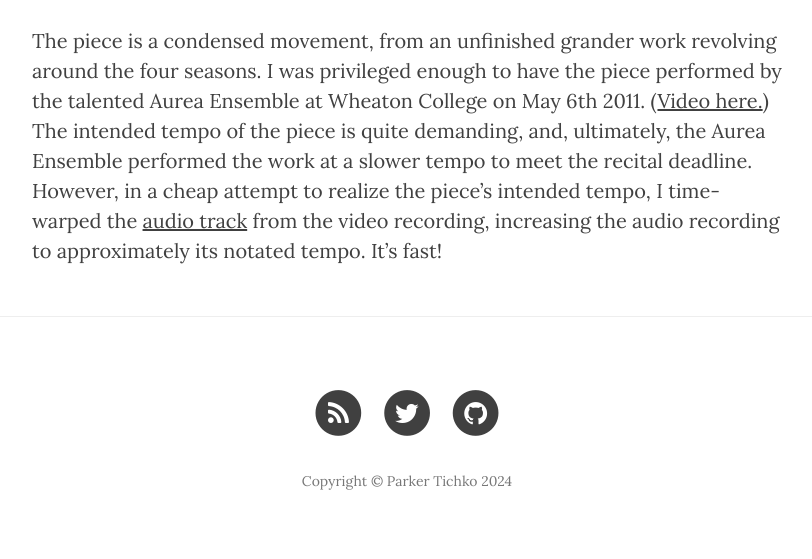
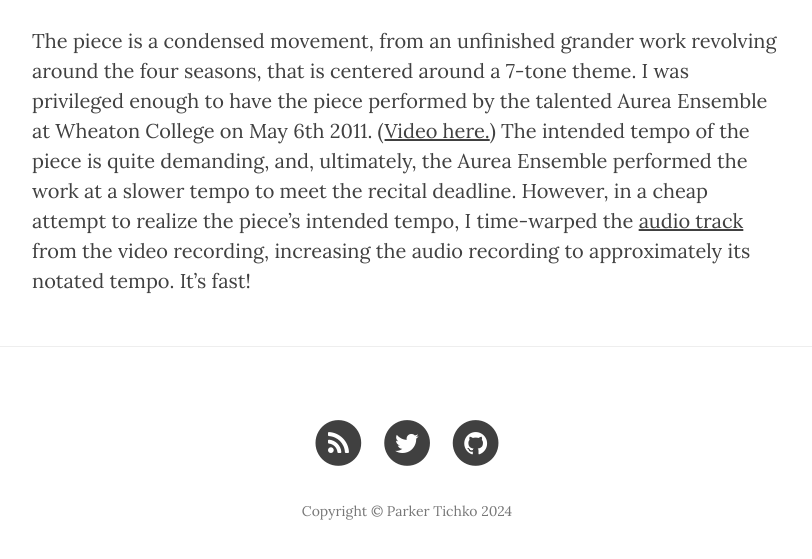
Before and after one commit to ptichko/ptichko.github.io, a Jekyll site: the page built from 3_music.md, in a window 1280 px wide and 900 px high, scrolled down 2594 px, cut to the strip 313-872 px from the top of the window. Shown: the whole strip, without its empty margins (233-1045 px from the left). Built offline with Jekyll 4.4.1, drawn with Linux system fonts in a browser that asks for light colours; nearby versions of some CDN libraries.

Commit message:
Update 3_music.md

```diff
--- a/3_music.md
+++ b/3_music.md
@@ -31,4 +31,4 @@ A short, lyrical piece reminiscent of Scriabin and Chopin.  Performer is Steven
 ### 1 Movement For String Quartet (Winter) (Condensed) (2011)
 <iframe width="560" height="315" src="https://www.youtube.com/embed/0rfiWAt4_Mc?si=BvOf6zxkUlAWsWWG" title="YouTube video player" frameborder="0" allow="accelerometer; autoplay; clipboard-write; encrypted-media; gyroscope; picture-in-picture; web-share" referrerpolicy="strict-origin-when-cross-origin" allowfullscreen></iframe>
 
-The piece is a condensed movement, from an unfinished grander work revolving around the four seasons. I was privileged enough to have the piece performed by the talented Aurea Ensemble at Wheaton College on May 6th 2011. ([Video here.](https://youtu.be/0rfiWAt4_Mc?feature=shared)) The intended tempo of the piece is quite demanding, and, ultimately, the Aurea Ensemble performed the work at a slower tempo to meet the recital deadline. However, in a cheap attempt to realize the piece's intended tempo, I time-warped the [audio track](https://soundcloud.com/parkertichko/1-movement-for-string?si=1a8f03af21124ed6be5caa8bd2b145c0&utm_source=clipboard&utm_medium=text&utm_campaign=social_sharing) from the video recording, increasing the audio recording to approximately its notated tempo. It's fast!
+The piece is a condensed movement, from an unfinished grander work revolving around the four seasons, that is centered around a 7-tone theme. I was privileged enough to have the piece performed by the talented Aurea Ensemble at Wheaton College on May 6th 2011. ([Video here.](https://youtu.be/0rfiWAt4_Mc?feature=shared)) The intended tempo of the piece is quite demanding, and, ultimately, the Aurea Ensemble performed the work at a slower tempo to meet the recital deadline. However, in a cheap attempt to realize the piece's intended tempo, I time-warped the [audio track](https://soundcloud.com/parkertichko/1-movement-for-string?si=1a8f03af21124ed6be5caa8bd2b145c0&utm_source=clipboard&utm_medium=text&utm_campaign=social_sharing) from the video recording, increasing the audio recording to approximately its notated tempo. It's fast!
```
